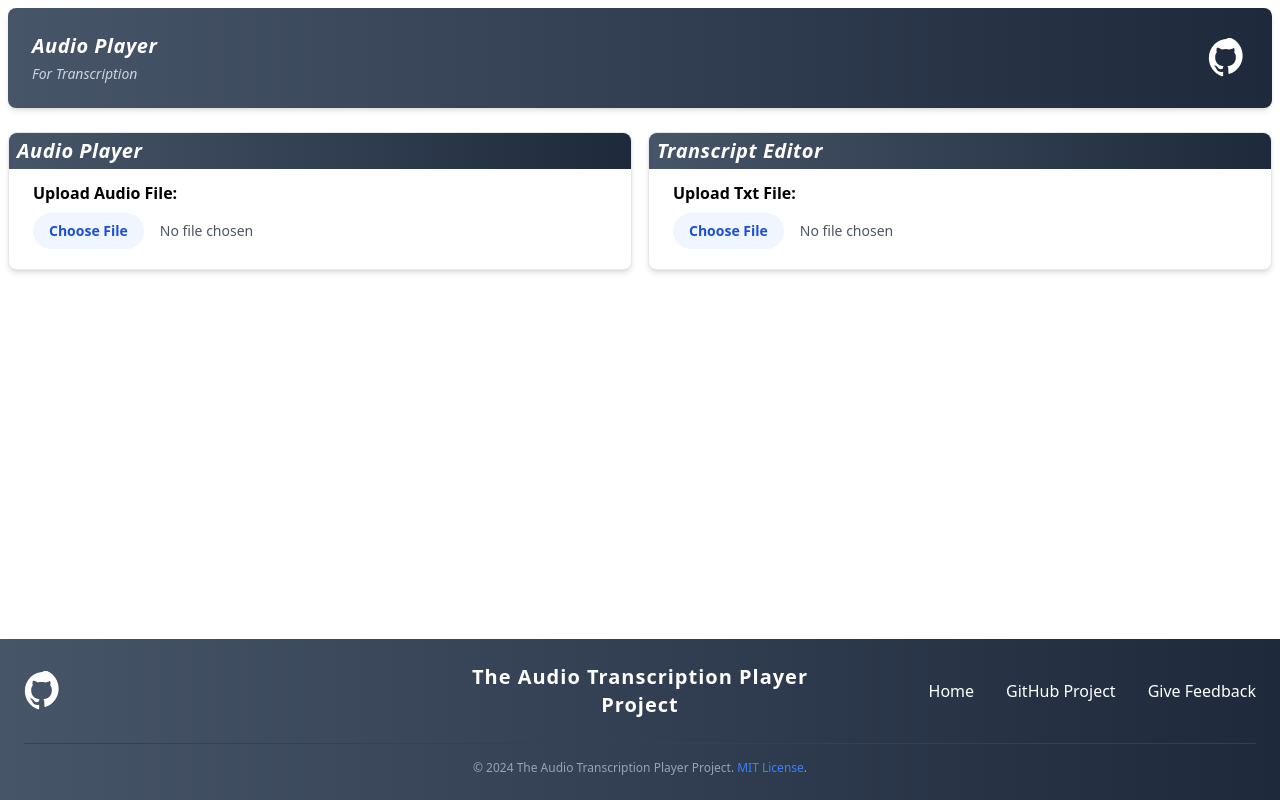
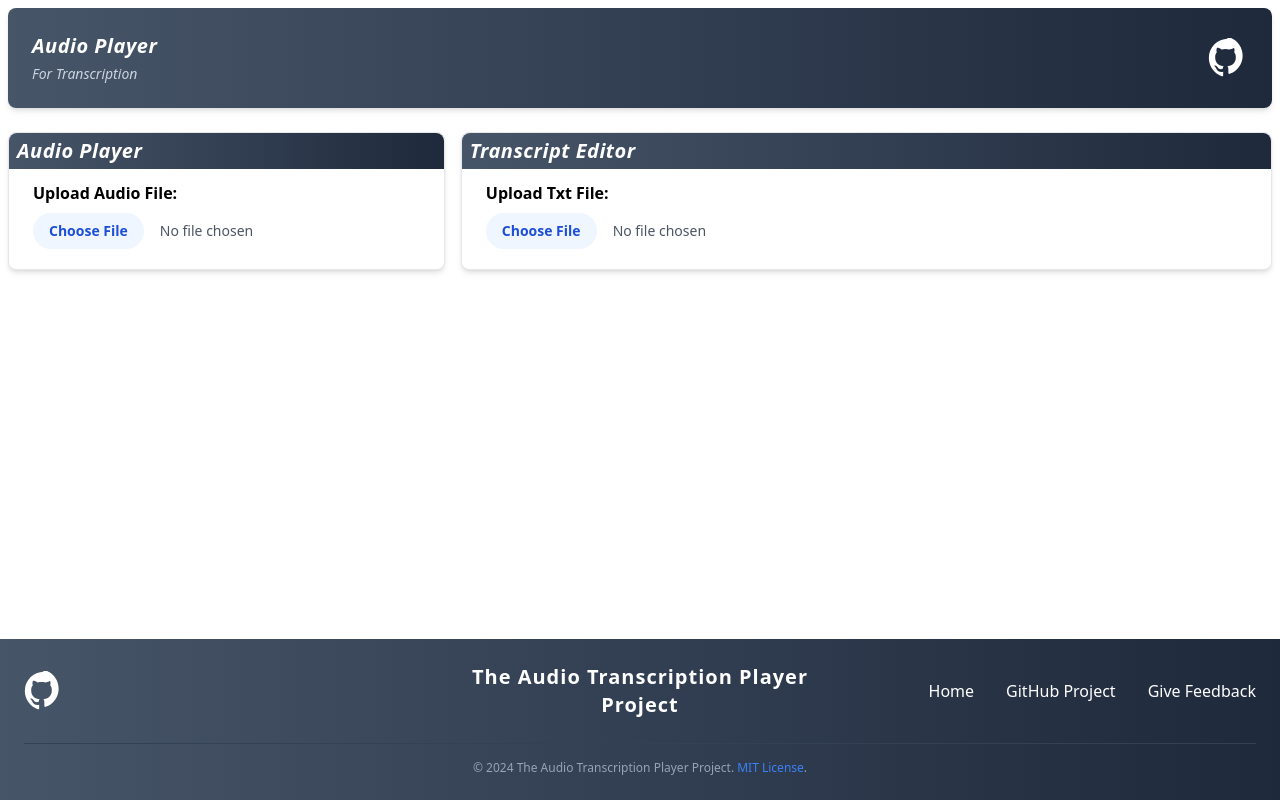
Before and after one commit to srothgan/audio-transcript-player, a Next.js app: page / in a window 1280 px wide. Built offline with nearby package versions, Linux system fonts and the light colour scheme.

Commit message:
audio text layout change

```diff
--- a/app/page.js
+++ b/app/page.js
@@ -2,9 +2,13 @@ import AudioPlayer from "@/components/AudioPlayer";
 import TextFileUploader from "@/components/TranscriptEditor";
 export default function Home() {
   return (
-    <div className='w-full grid grid-cols-1 lg:grid-cols-2 gap-4 px-1 md:px-2 xl:px-2 my-4'>
-      <AudioPlayer />
-      <TextFileUploader/>
+    <div className='w-full flex flex-col lg:flex-row gap-4 px-1 md:px-2 xl:px-2 my-4'>
+      <div className='w-full lg:w-[35%]'>
+        <AudioPlayer />
+      </div>
+      <div className='w-full lg:w-[65%]'>
+        <TextFileUploader/>
+      </div>
     </div>
   );
 }
--- a/components/AudioPlayer.jsx
+++ b/components/AudioPlayer.jsx
@@ -191,11 +191,6 @@ const AudioPlayer = () => {
             ref={fileInputRef}
             className="block w-fit text-sm text-gray-600 file:mr-4 file:py-2 file:px-4 file:rounded-full file:border-0 file:text-sm file:font-semibold file:bg-blue-50 file:text-blue-700 hover:file:bg-blue-100"
           />
-          {audioFile && (
-            <div className="hidden md:flex">
-              <DeleteButton handleDeleteAudio={handleDeleteAudio} />
-            </div>
-          )}
         </div>
       </div>
 
@@ -220,9 +215,7 @@ const AudioPlayer = () => {
               setActiveInput={setActiveInput}
             />
             <CopyClipboardButton hour={hour} min={min} sec={sec} />
-            <div className="flex md:hidden">
-              <DeleteButton handleDeleteAudio={handleDeleteAudio} />
-            </div>
+            <DeleteButton handleDeleteAudio={handleDeleteAudio} />
           </div>
 
           {/* Progress bar */}
--- a/components/AudioPlayer/ActionBar.jsx
+++ b/components/AudioPlayer/ActionBar.jsx
@@ -3,7 +3,7 @@ import { FaPlay, FaPause} from "react-icons/fa";
 export default function ActionBar({isPlaying, togglePlay, skipTime}){
 
     return(
-        <div className="flex w-full justify-center gap-2 md:gap-4 ">
+        <div className="flex w-full justify-center gap-2">
             <button
             type="button"
             onClick={() => skipTime(-10)}
```
